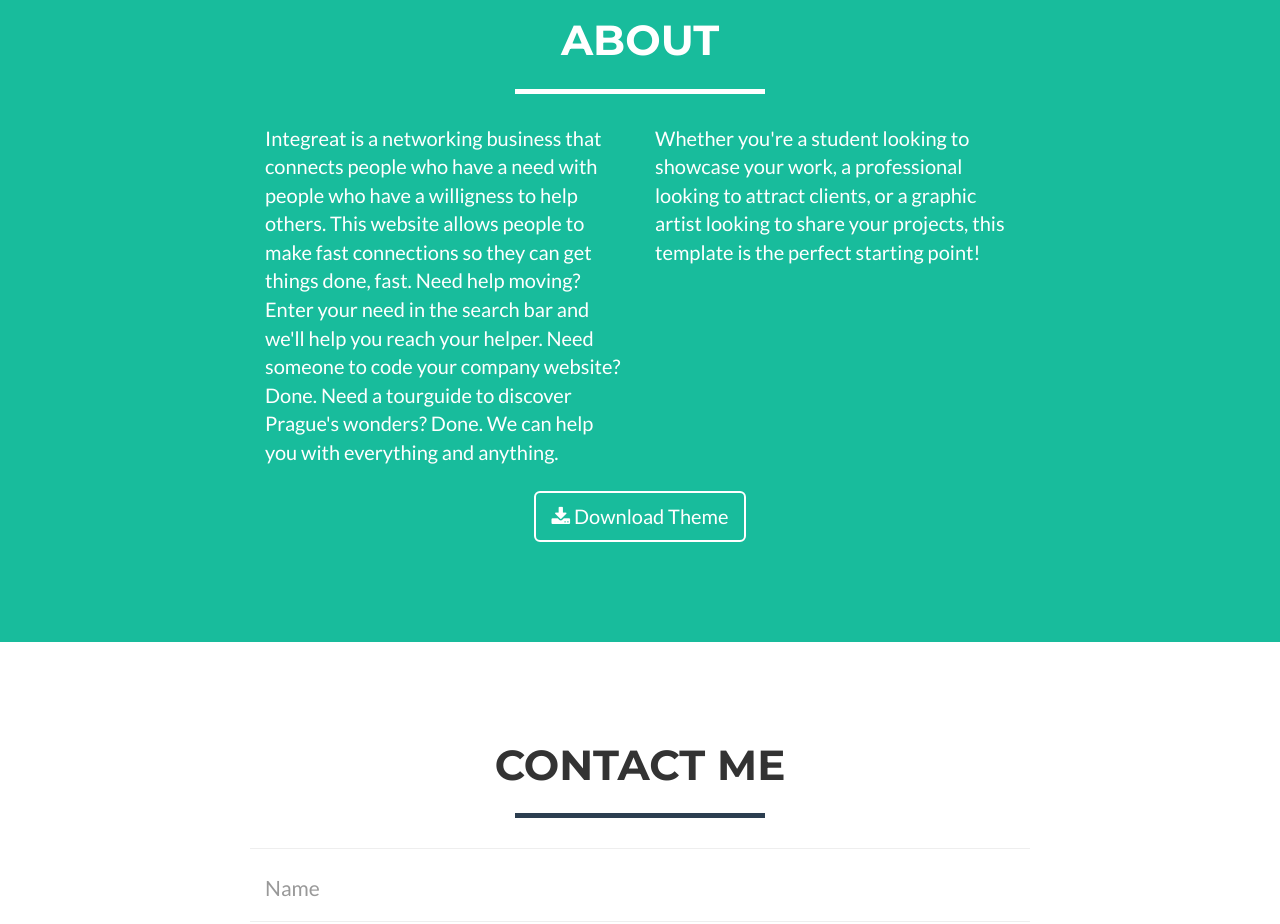
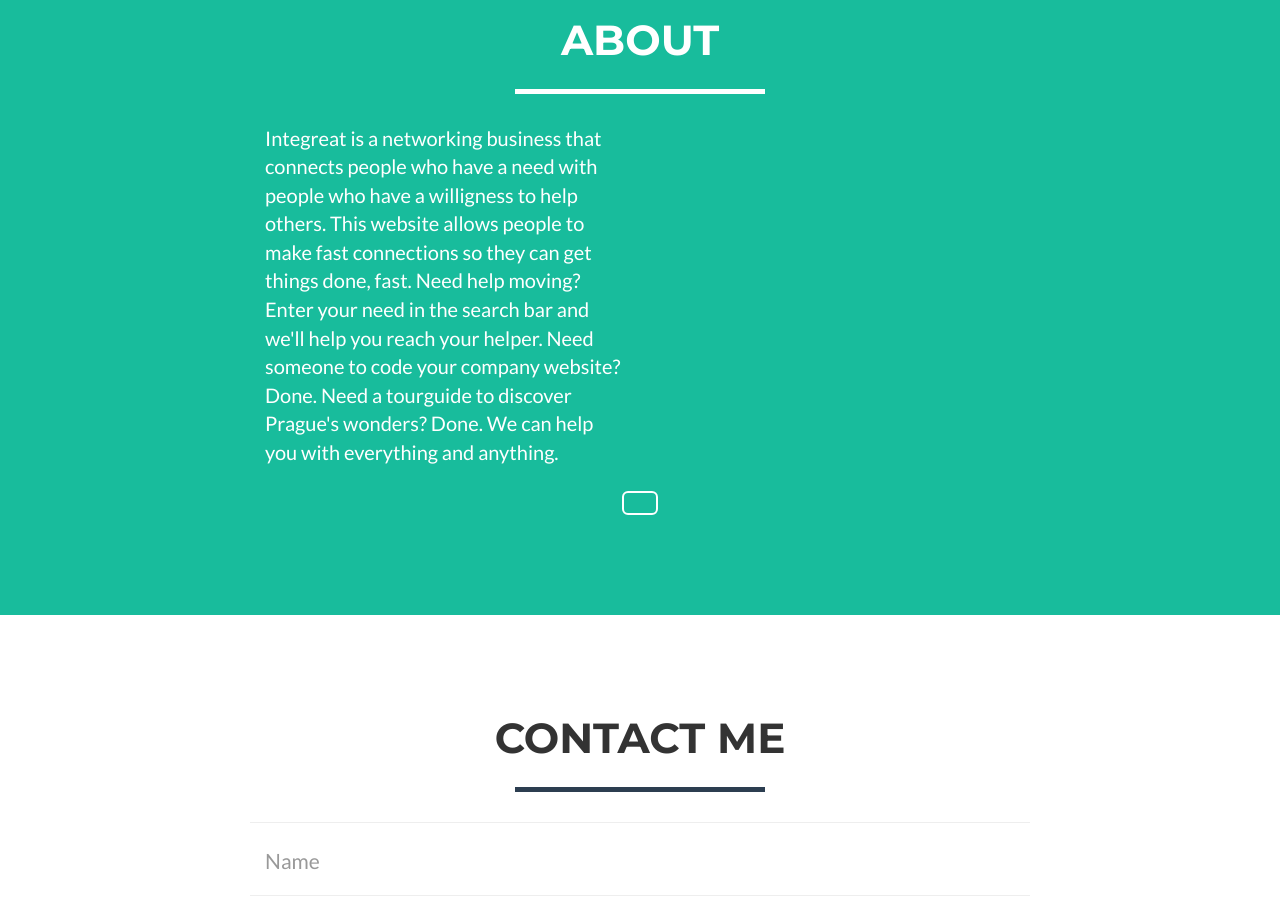
Before and after one commit to Es80494404/Es80494404.github.io, a website: page index.html in a window 1280 px wide. Shown: the part 1980-2904 px from the top of the page. Drawn offline with nearby package versions, Linux system fonts and the light colour scheme.

Commit message:
fifth commit

```diff
--- a/index.html
+++ b/index.html
@@ -170,11 +170,11 @@
                     <p>Integreat is a networking business that connects people who have a need with people who have a willigness to help others. This website allows people to make fast connections so they can get things done, fast. Need help moving? Enter your need in the search bar and we'll help you reach your helper. Need someone to code your company website? Done. Need a tourguide to discover Prague's wonders? Done. We can help you with everything and anything. </p>
                 </div>
                 <div class="col-lg-4">
-                    <p>Whether you're a student looking to showcase your work, a professional looking to attract clients, or a graphic artist looking to share your projects, this template is the perfect starting point!</p>
+                    <p></p>
                 </div>
                 <div class="col-lg-8 col-lg-offset-2 text-center">
                     <a href="#" class="btn btn-lg btn-outline">
-                        <i class="fa fa-download"></i> Download Theme
+
                     </a>
                 </div>
             </div>
```
